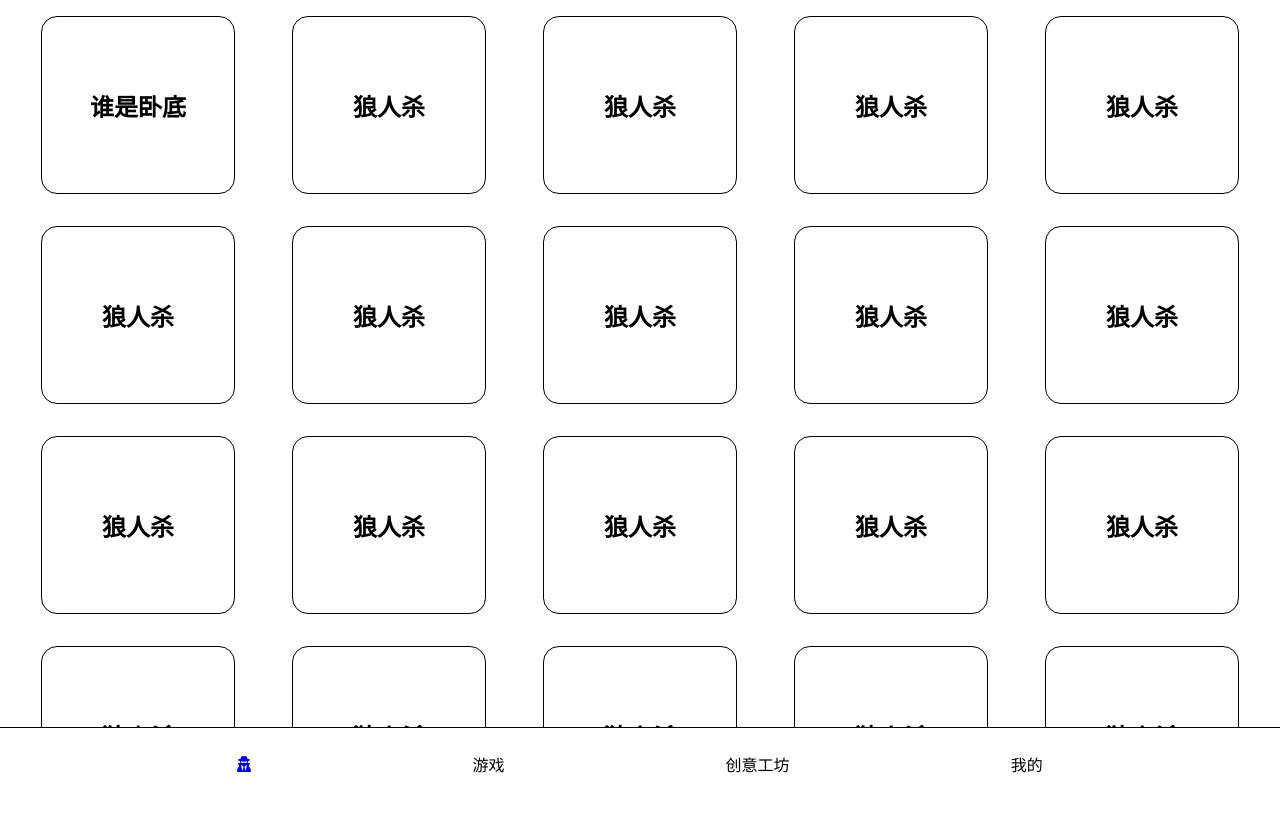
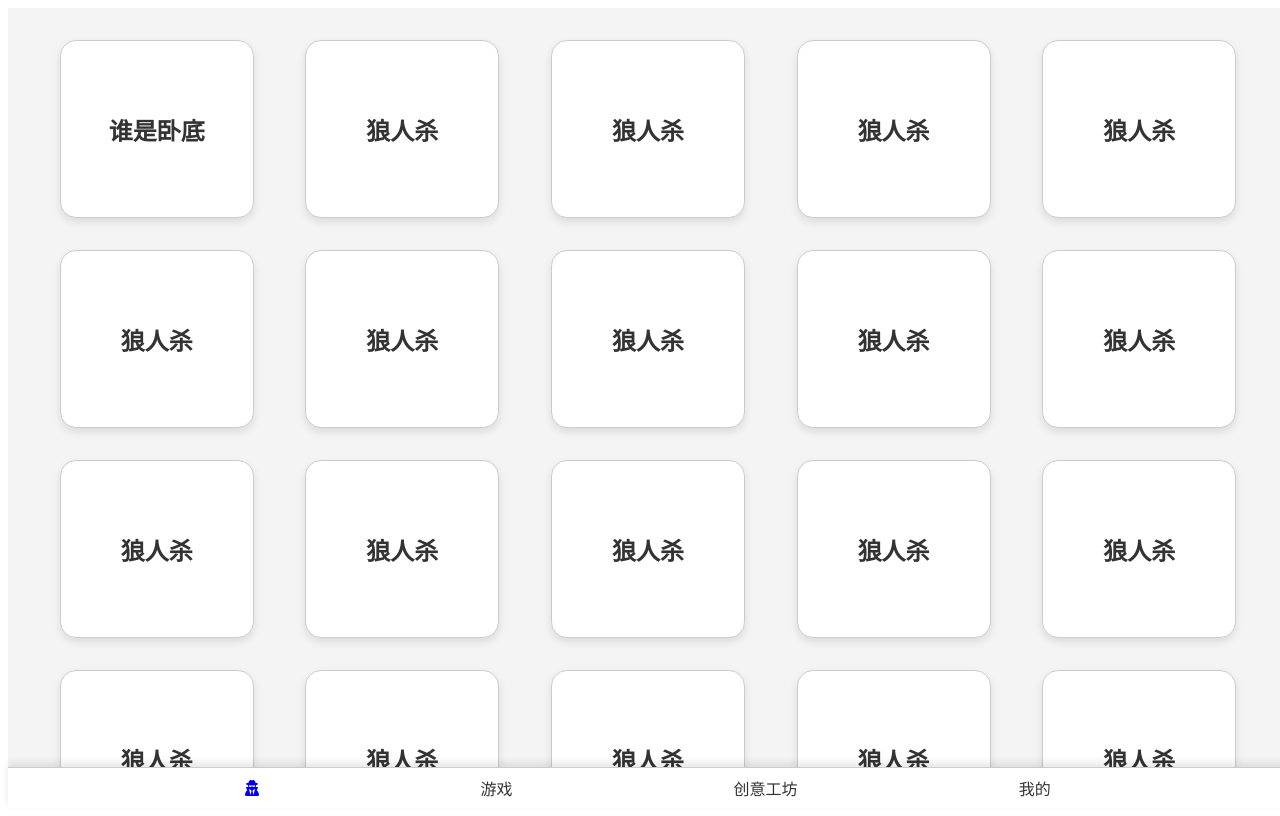
Before and after one commit to Anon-backends/felix, a Nuxt app in the folder frontend/: page / in a window 1280 px wide. Built offline with nearby package versions, Linux system fonts and the light colour scheme.

Commit message:
修改了一些样式，提供了按钮选项

```diff
--- a/frontend/app.vue
+++ b/frontend/app.vue
@@ -1,10 +1,10 @@
 <template>
   <NuxtLayout>
-    <NuxtPage />
+      <NuxtPage />
   </NuxtLayout>
 </template>
 
-<style>
+<style scoped>
 html,
 body {
   width: 100vw;
@@ -13,4 +13,5 @@ body {
   padding: 0;
   overflow: hidden;
 }
+
 </style>
--- a/frontend/pages/game/[name].vue
+++ b/frontend/pages/game/[name].vue
@@ -1,6 +1,63 @@
 <template>
-  <h1>{{ $route.params.name }}</h1>
+  <div class="game-detail-container">
+    <h1>{{ $route.params.name }}</h1>
+    <div class="button-container">
+      <button class="custom-button" @click="handleHumanVsLLMsClick">人类 vs LLMs</button>
+      <button class="custom-button" @click="handleLLMsVsLLMsClick">LLMs vs LLMs</button>
+    </div>
+  </div>
+</template>
 
-  <button>人类 vs LLMs</button>
-  <button>LLMs vs LLMs</button>
-</template>
+<script setup>
+import { useRouter } from '#app';
+
+const router = useRouter();
+
+const handleHumanVsLLMsClick = () => {
+  // 这里的路径需要根据你的实际路由配置修改
+  router.push('/human-vs-llms');
+};
+
+const handleLLMsVsLLMsClick = () => {
+  // 这里的路径需要根据你的实际路由配置修改
+  router.push('/llms-vs-llms');
+};
+</script>
+
+<style scoped>
+.game-detail-container {
+  display: flex;
+  flex-direction: column;
+  align-items: center;
+  justify-content: center;
+  min-height: 100vh;
+  background-color: #f4f4f9;
+}
+
+h1 {
+  font-size: 2.5rem;
+  color: #333;
+  margin-bottom: 2rem;
+}
+
+.button-container {
+  display: flex;
+  gap: 1.5rem;
+}
+
+.custom-button {
+  padding: 1rem 2rem;
+  font-size: 1.2rem;
+  font-weight: bold;
+  border: none;
+  border-radius: 0.5rem;
+  background-color: #007BFF;
+  color: white;
+  cursor: pointer;
+  transition: background-color 0.3s ease;
+}
+
+.custom-button:hover {
+  background-color: #0056b3;
+}
+</style>
--- /dev/null
+++ b/frontend/pages/human-vs-llms.vue
@@ -0,0 +1,13 @@
+<template>
+  <div>
+    <h1>人类 vs LLMs 页面</h1>
+  </div>
+</template>
+
+<script setup>
+// 页面逻辑
+</script>
+
+<style scoped>
+/* 页面样式 */
+</style>
--- a/frontend/pages/index.vue
+++ b/frontend/pages/index.vue
@@ -1,118 +1,22 @@
-<script setup>
-let games = [
-  {
-    name: "谁是卧底",
-  },
-  {
-    name: "狼人杀",
-  },
-  {
-    name: "狼人杀",
-  },
-  {
-    name: "狼人杀",
-  },
-  {
-    name: "狼人杀",
-  },
-  {
-    name: "狼人杀",
-  },
-  {
-    name: "狼人杀",
-  },
-  {
-    name: "狼人杀",
-  },
-  {
-    name: "狼人杀",
-  },
-  {
-    name: "狼人杀",
-  },
-  {
-    name: "狼人杀",
-  },
-  {
-    name: "狼人杀",
-  },
-  {
-    name: "狼人杀",
-  },
-  {
-    name: "狼人杀",
-  },
-  {
-    name: "狼人杀",
-  },
-  {
-    name: "狼人杀",
-  },
-  {
-    name: "狼人杀",
-  },
-  {
-    name: "狼人杀",
-  },
-  {
-    name: "狼人杀",
-  },
-  {
-    name: "狼人杀",
-  },
-  {
-    name: "狼人杀",
-  },
-  {
-    name: "狼人杀",
-  },
-  {
-    name: "狼人杀",
-  },
-  {
-    name: "狼人杀",
-  },
-  {
-    name: "狼人杀",
-  },
-  {
-    name: "狼人杀",
-  },
-  {
-    name: "狼人杀",
-  },
-  {
-    name: "狼人杀",
-  },
-  {
-    name: "狼人杀",
-  },
-  {
-    name: "狼人杀",
-  },
-  {
-    name: "狼人杀",
-  },
-  {
-    name: "狼人杀",
-  },
-];
-</script>
-
 <template>
   <div class="root">
+    <!-- 游戏列表区域 -->
     <div class="game-list">
+      <!-- 遍历游戏列表生成游戏卡片 -->
       <a
         class="game-card"
         v-for="game in games"
-        v-bind:href="`/game/${game.name}`"
+        :href="`/game/${game.name}`"
+        :key="game.name"
       >
         <p>{{ game.name }}</p>
       </a>
     </div>
 
+    <!-- 底部导航栏 -->
     <div class="bottom-bar">
-      <font-awesome-icon style="color: blue" icon="fa-solid fa-user-secret" />
+      <!-- 这里假设已全局导入 FontAwesomeIcon 组件 -->
+      <font-awesome-icon style="color: blue" :icon="['fa', 'user-secret']" />
       <p>游戏</p>
       <p>创意工坊</p>
       <p>我的</p>
@@ -120,13 +24,28 @@ let games = [
   </div>
 </template>
 
+<script setup>
+import { FontAwesomeIcon } from '@fortawesome/vue-fontawesome';
+import { library } from '@fortawesome/fontawesome-svg-core';
+import { faUserSecret } from '@fortawesome/free-solid-svg-icons';
+
+// 将 FontAwesome 图标添加到库中
+library.add(faUserSecret);
+
+// 定义游戏列表
+const games = [
+  { name: "谁是卧底" },
+  ...Array(30).fill({ name: "狼人杀" })
+];
+</script>
+
 <style scoped>
 .root {
   width: 100vw;
   height: 100vh;
-
   display: flex;
   flex-direction: column;
+  background-color: #f4f4f4; /* 页面背景色 */
 }
 
 .game-list {
@@ -135,11 +54,10 @@ let games = [
   flex-wrap: wrap;
   align-items: center;
   justify-content: space-evenly;
-
   overflow-x: hidden;
   overflow-y: scroll;
-
   flex-grow: 1;
+  padding: 1rem; /* 增加内边距 */
 }
 
 .game-card {
@@ -148,29 +66,47 @@ let games = [
   font-weight: bold;
   font-size: x-large;
   text-decoration: none;
-  color: black;
+  color: #333; /* 文字颜色 */
   display: flex;
   align-items: center;
   justify-content: center;
   text-align: center;
-  border: 0.1rem solid black;
+  border: 0.1rem solid #ccc; /* 边框颜色 */
   border-radius: 1rem;
   margin: 1rem;
   padding: 0.5rem 1rem;
+  background-color: #fff; /* 卡片背景色 */
+  box-shadow: 0 4px 8px rgba(0, 0, 0, 0.1); /* 卡片阴影 */
+  transition: all 0.3s ease; /* 过渡效果 */
+}
+
+.game-card:hover {
+  transform: translateY(-5px); /* 悬停时向上移动 */
+  box-shadow: 0 8px 16px rgba(0, 0, 0, 0.2); /* 悬停时阴影加深 */
+  background-color: #e9f7ff; /* 悬停时背景色变化 */
 }
 
 .bottom-bar {
   flex-grow: 0;
   flex-shrink: 0;
-
   display: flex;
   flex-direction: row;
   align-items: center;
   justify-content: space-evenly;
+  padding: 0.5rem 1rem;
+  border-top: 0.1rem solid #ccc; /* 顶部边框颜色 */
+  background-color: #fff; /* 底部导航栏背景色 */
+  box-shadow: 0 -4px 8px rgba(0, 0, 0, 0.1); /* 底部导航栏阴影 */
+}
 
-  /* margin: 1rem; */
-  padding: 0.5rem 1rem;
+.bottom-bar p {
+  margin: 0;
+  color: #333; /* 底部导航栏文字颜色 */
+  cursor: pointer; /* 鼠标指针样式 */
+  transition: color 0.3s ease; /* 文字颜色过渡效果 */
+}
 
-  border-top: 0.1rem solid black;
+.bottom-bar p:hover {
+  color: blue; /* 悬停时文字颜色变化 */
 }
 </style>
--- /dev/null
+++ b/frontend/pages/llms-vs-llms.vue
@@ -0,0 +1,13 @@
+<template>
+  <div>
+    <h1>LLMs vs LLMs 页面</h1>
+  </div>
+</template>
+
+<script setup>
+// 页面逻辑
+</script>
+
+<style scoped>
+/* 页面样式 */
+</style>
```
